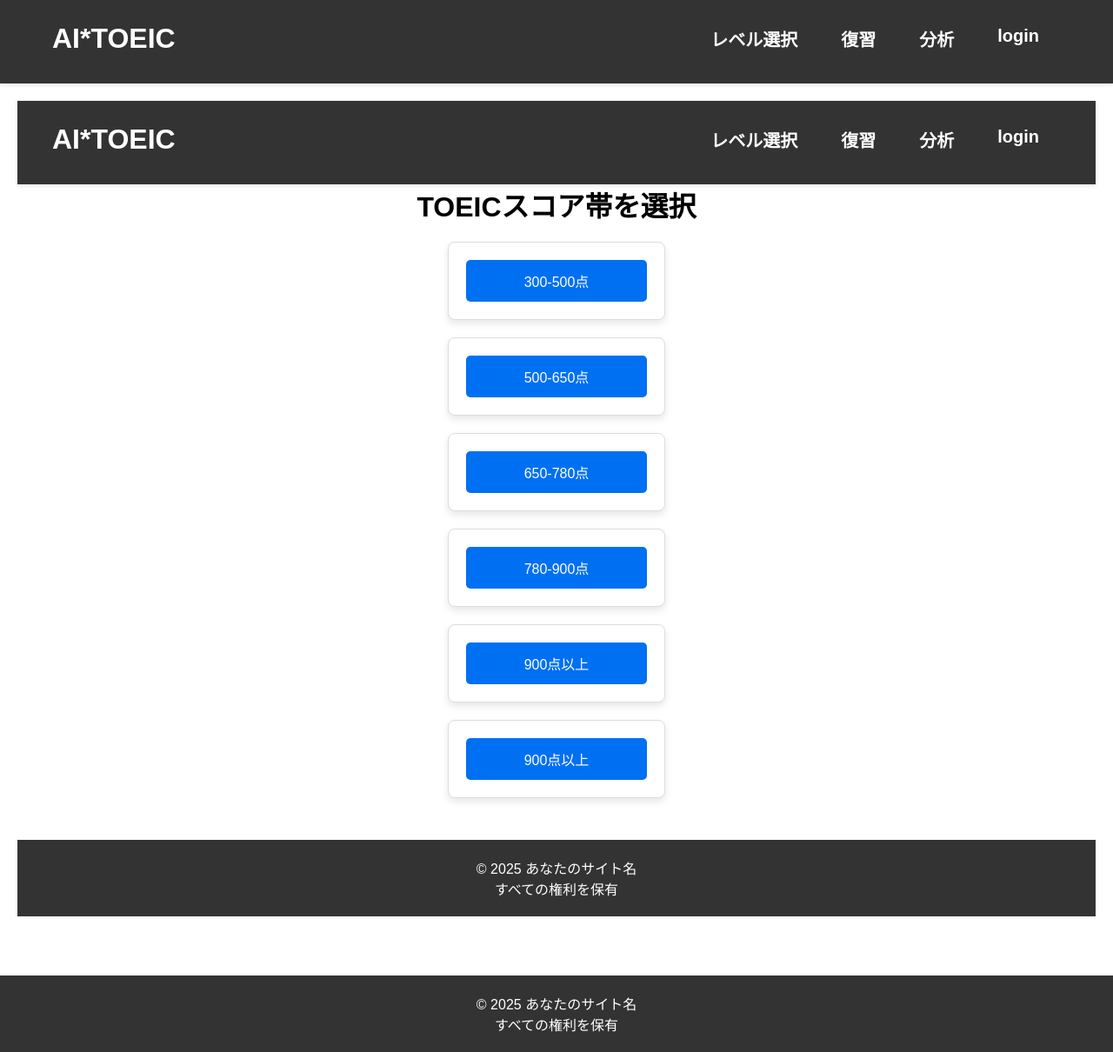
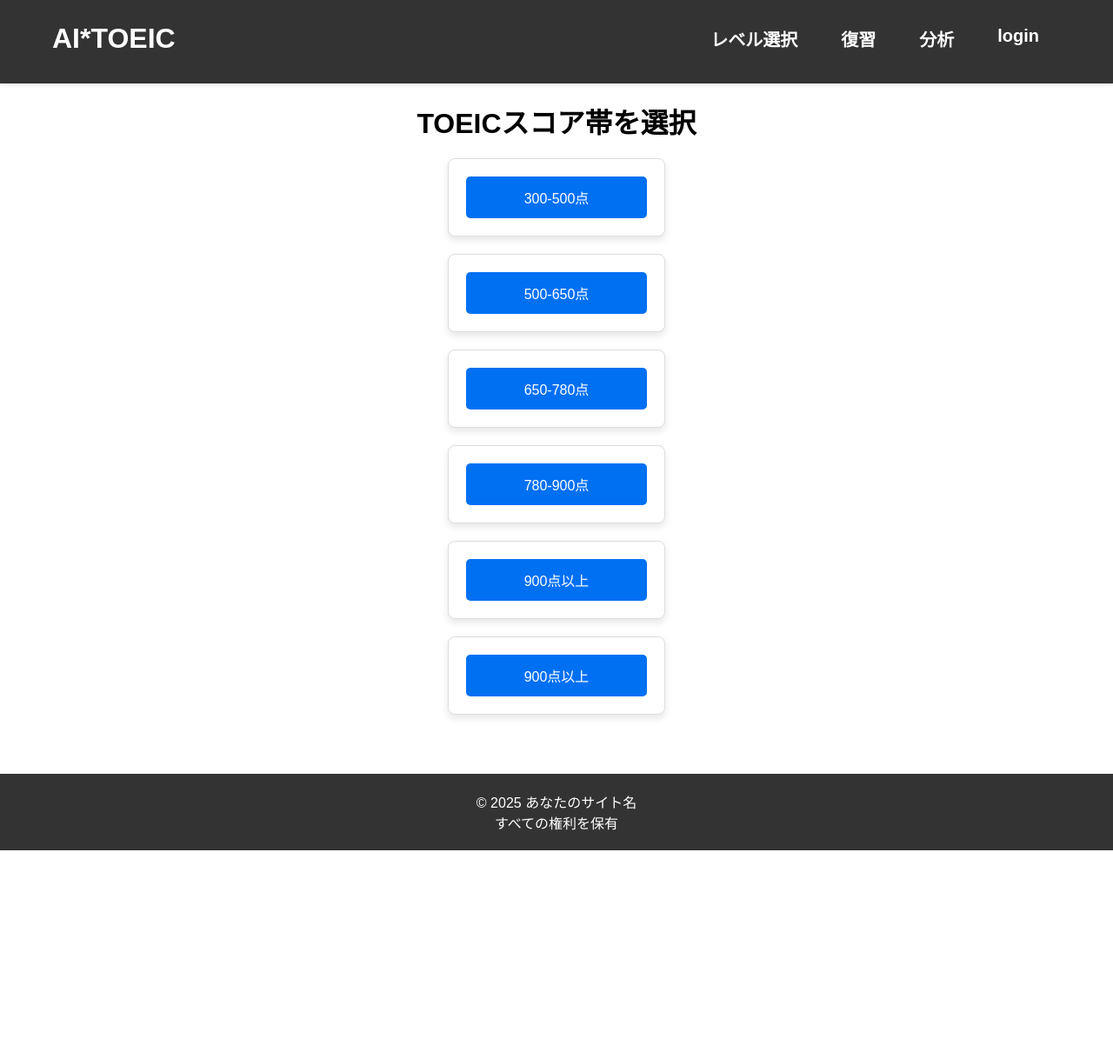
Before and after one commit to yusuke1816/toeic-app, a Next.js app: page / in a window 1280 px wide. Shown: the whole page at 87% size. After the commit the page ends 978 px from the top, so only its background shows below. Built offline with nearby package versions, Linux system fonts and the light colour scheme.

Commit message:
同じ修正

```diff
--- a/src/pages/index.jsx
+++ b/src/pages/index.jsx
@@ -7,11 +7,11 @@
 const Home = () => {
   return (
     <div>
-      <Header /> {/* ヘッダーコンポーネントを追加 */}
+
 
       <ScoreButtons /> {/* ScoreButtonsコンポーネントをここで使用 */}
 
-      <Footer /> {/* フッターコンポーネントを追加 */}
+
     </div>
   );
 };
```
